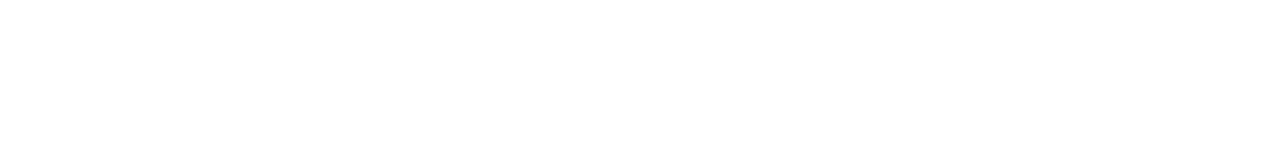
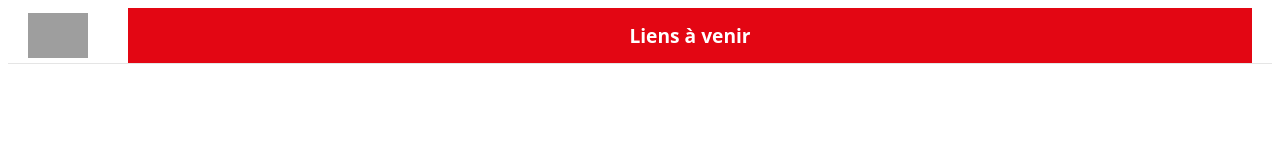
Before and after one commit to glebea26/TP-ISEN-Ouest---BERTHIER---CHOUTEAU---LEBEAU, a plain HTML site: page apprentissage.html in a window 1280 px wide. Drawn offline with Linux system fonts and the light colour scheme; grey boxes are pictures that could not be loaded.

Commit message:
F15 Header PA E1

```diff
--- a/apprentissage.html
+++ b/apprentissage.html
@@ -1,5 +1,93 @@
 
 <!-- HEADER_SIMPLE  -->
+
+
+<html>
+<head>
+	<meta charset="UTF-8">
+	<meta name="viewport" content="width=device-width, initial-scale=1">
+	<title></title>
+    <style>
+html {
+    font-family: Open Sans,sans-serif;
+}
+/* Conteneur principal du header */
+.header-isen {
+  background: #fff;
+  border-bottom: 1px solid #e5e5e5;
+}
+
+/* Organisation interne */
+.header-container {
+  max-width: 1400px; /* un peu plus large pour aérer */
+  margin: 0 auto;
+  padding: 0 20px;
+  display: flex;
+  align-items: center;
+  justify-content: space-between;
+}
+
+/* Logo */
+.header-logo img {
+  height: 45px; /* logo moins haut */
+  width: auto;
+}
+
+/* Navigation */
+.header-nav {
+  background: #e30613; /* Rouge ISEN */
+  flex: 1; /* occupe toute la largeur dispo */
+  margin-left: 40px; /* espace entre logo et barre rouge */
+}
+
+.header-nav ul {
+  list-style: none;
+  display: flex;
+  justify-content: space-around; /* liens espacés sur toute la largeur */
+  margin: 0;
+  padding: 0;
+}
+
+.header-nav li {
+  flex: 1; /* chaque lien occupe une largeur égale */
+  text-align: center;
+}
+
+.header-nav a {
+  display: block;
+  padding: 14px 10px;
+  font-size: 1.2em;
+  font-weight: bold;
+  color: #fff;
+  transition: background 0.2s;
+  text-decoration: none;
+}
+
+.header-nav a:hover {
+  text-decoration: underline;
+}
+    </style>
+</head>
+<body>
+<header class="header-isen">
+  <div class="header-container">
+    <!-- Logo -->
+    <a href="/" class="header-logo">
+      <img src="https://isen-ouest.fr/wp-content/uploads/2024/07/15/logo-isen-couleur.png" alt="ISEN Ouest">
+    </a>
+
+    <!-- Navbar -->
+    <nav class="header-nav">
+      <ul>
+        <li><a href="#">Liens à venir</a></li>
+      </ul>
+    </nav>
+  </div>
+</header>
+
+
+</body>
+</html>
 
 
 
```
